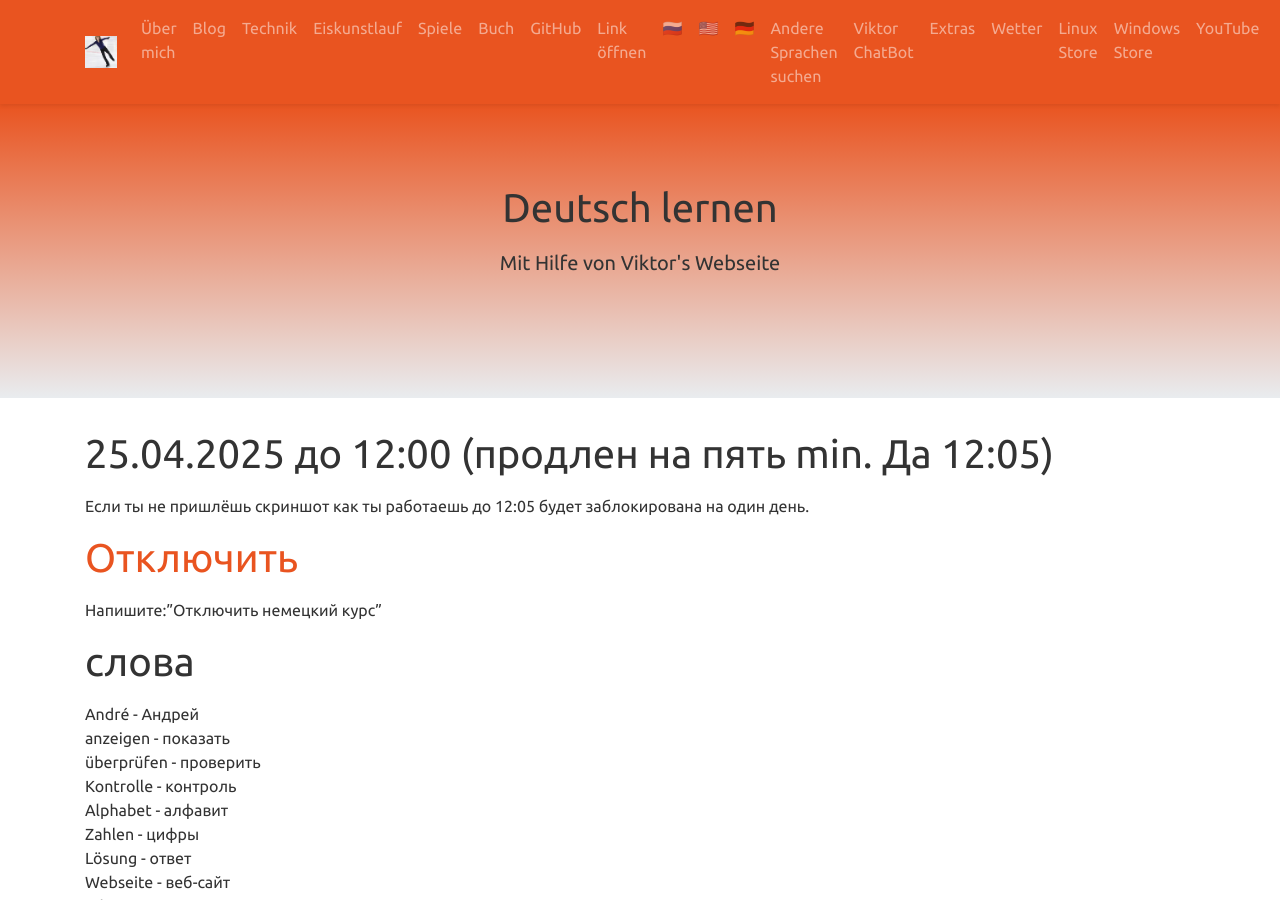
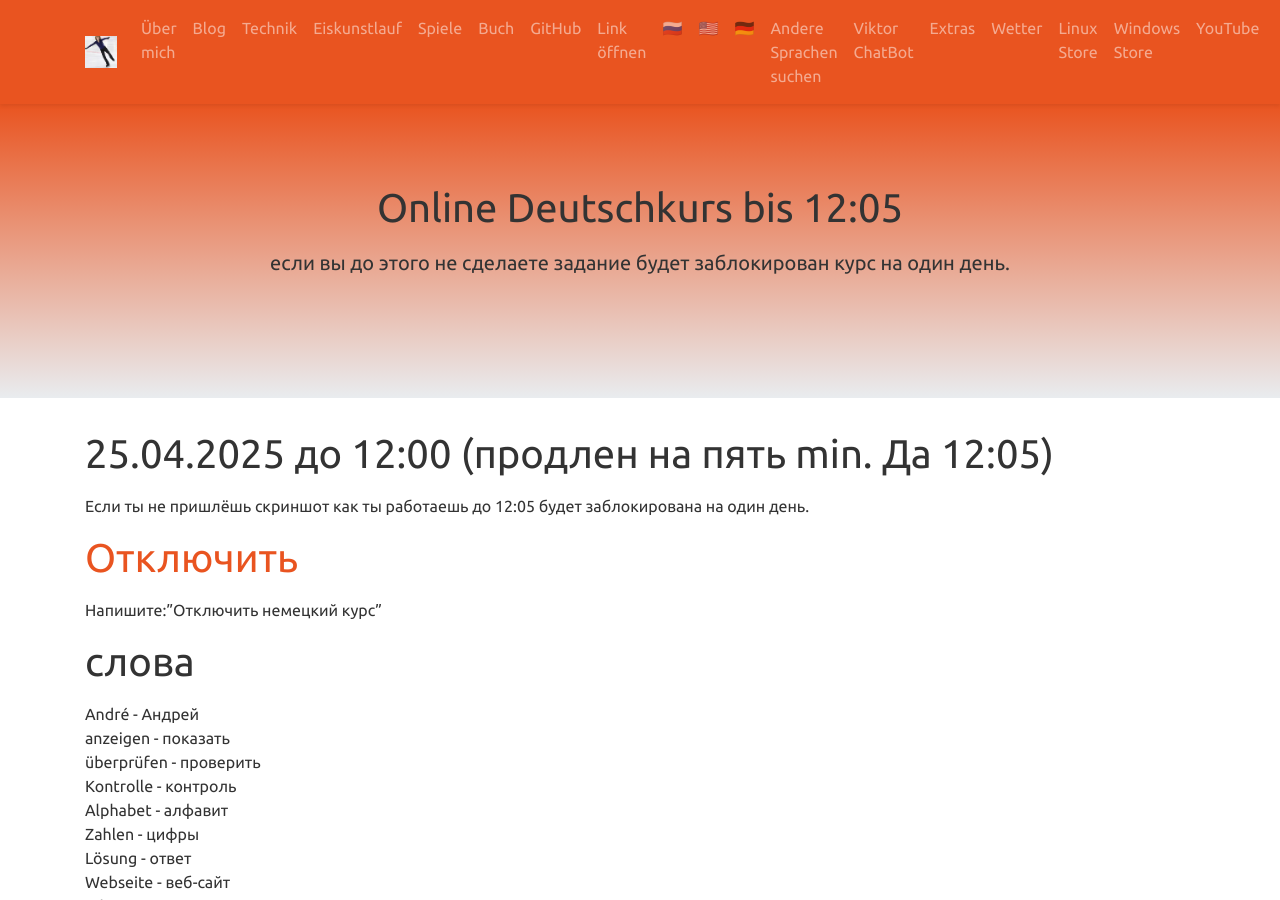
Before and after one commit to viktor-chiarcos/viktor-chiarcos.github.io, a Jekyll site: the page built from _pages/ivan/index.md, in a window 1280 px wide and 900 px high. Built offline with Jekyll 4.4.1, drawn with Linux system fonts in a browser that asks for light colours.

Commit message:
index.md aktualisieren

```diff
--- a/_pages/ivan/index.md
+++ b/_pages/ivan/index.md
@@ -2,8 +2,8 @@
 layout: home
 permalink: /kurs/de-ru/
 
-title: "Deutsch lernen"
-excerpt: "Mit Hilfe von Viktor's Webseite"
+title: "Online Deutschkurs bis 12:05"
+excerpt: "если вы до этого не сделаете задание будет заблокирован курс на один день."
 action: true
 ---
 
@@ -99,7 +99,9 @@ Ivan - Иван\
 Aquarium - Аквариум\
 warm - Тепло\
 kalt - Холодно\
-und - и
+und - и\
+Kurs - курс\
+bis - до
 
 <!--
 # комбинация Rot + Auto
```
